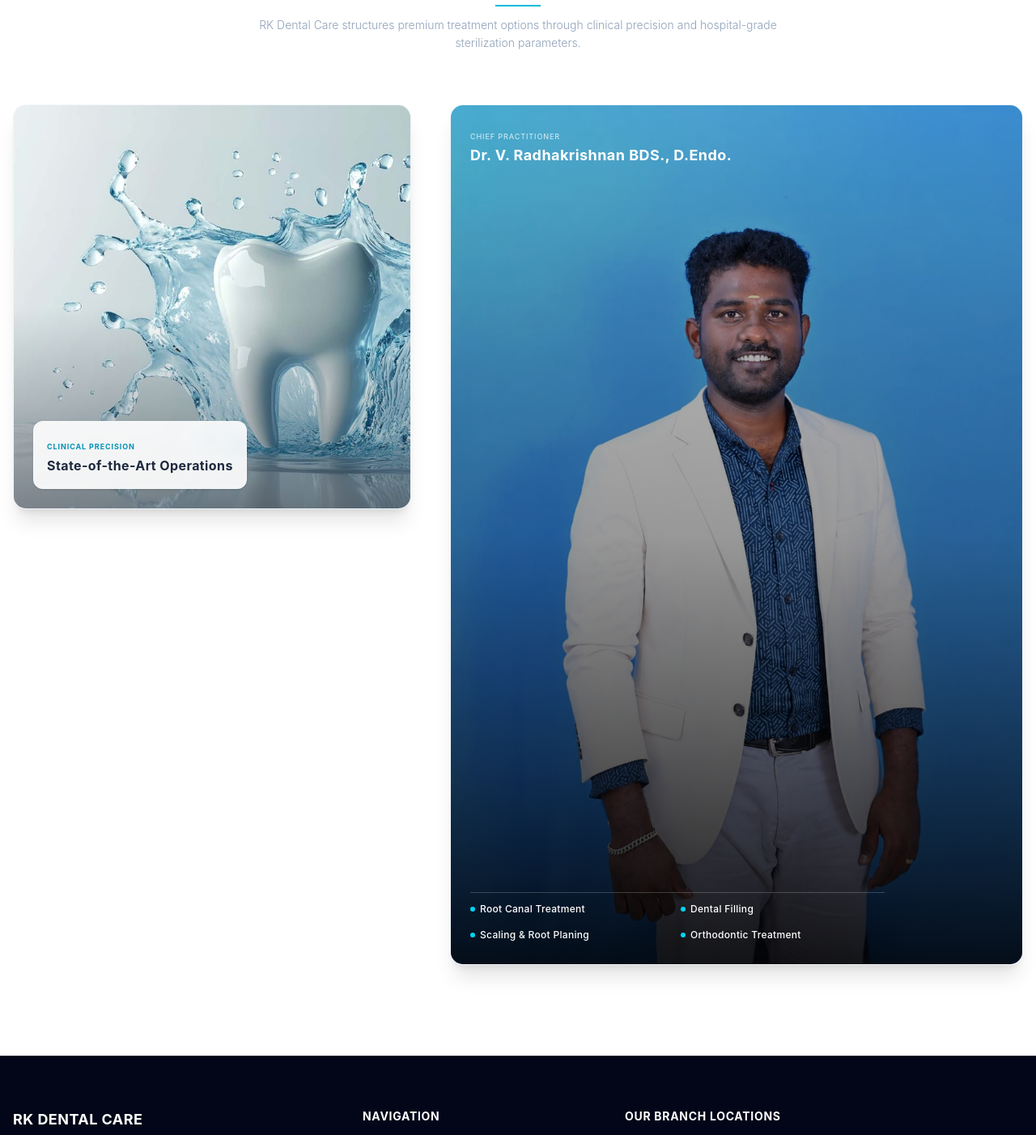
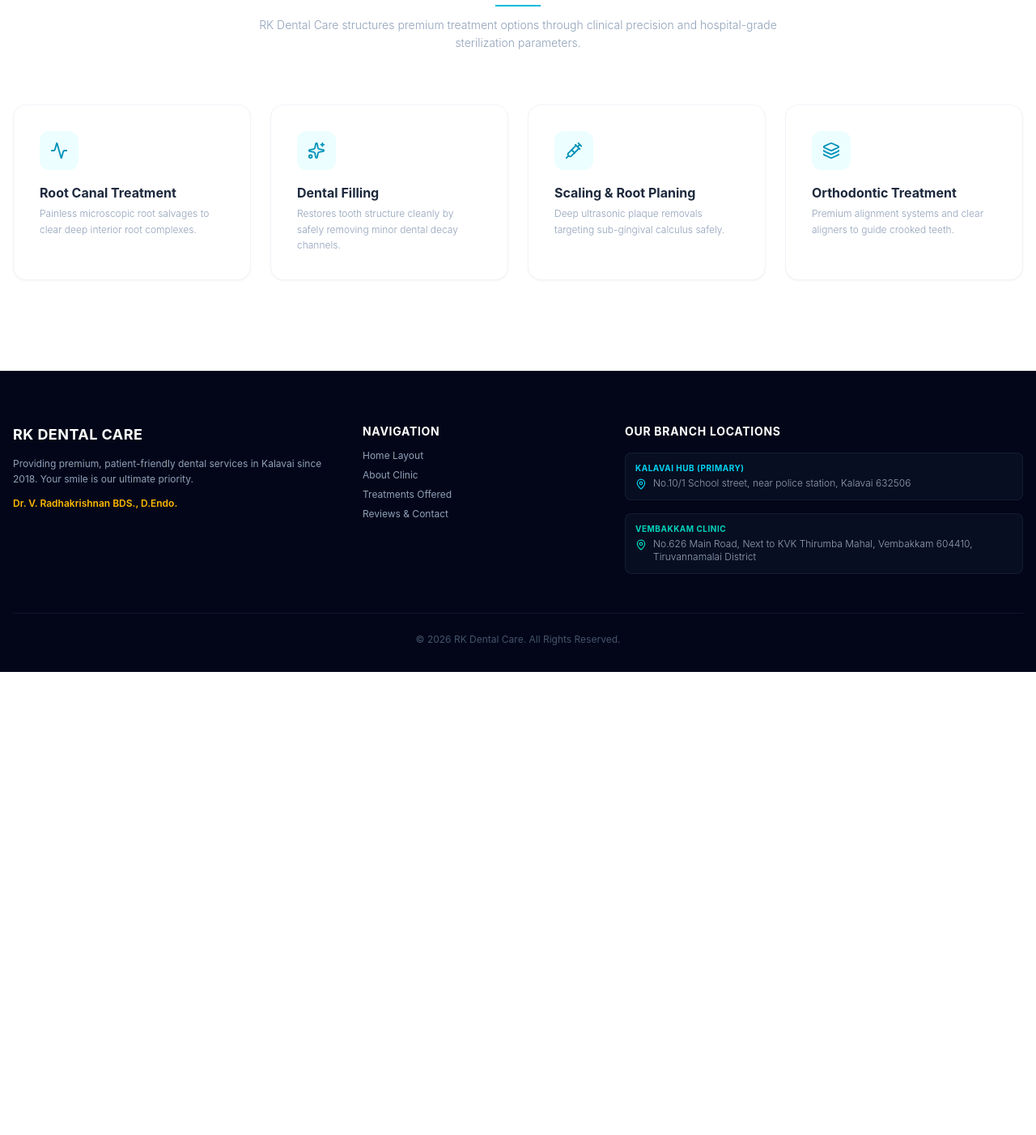
Before and after one commit to Md-zaidvs1/rk-dental-care, a React (Vite) app: page / in a window 1280 px wide. Shown: the part 1080-2482 px from the top of the page at 81% size. After the commit the page ends 1910 px from the top, so only its background shows below. Built offline with nearby package versions, Linux system fonts and the light colour scheme.

Commit message:
Fix: Overwrite split-panel variant with clear symmetric 10-service matrix grid

```diff
--- a/src/pages/Home.jsx
+++ b/src/pages/Home.jsx
@@ -1,6 +1,6 @@
 import React, { useState, useEffect } from 'react';
 import { Link } from 'react-router-dom';
-import { Clock, ShieldAlert, MapPin, Sparkles, Activity, Layers, Calendar, Phone, Syringe, ChevronRight } from 'lucide-react';
+import { Clock, ShieldAlert, MapPin, Sparkles, Activity, Layers, Calendar, Phone, Syringe } from 'lucide-react';
 
 // Secure local imports for your background slider assets
 import bgSlide1 from '../assets/Royalty.webp';
@@ -9,20 +9,11 @@ import bgSlide5 from '../assets/bg-5.webp';
 import bgSlide6 from '../assets/bg-6.jpg';
 import bgSlide7 from '../assets/bg-7.avif';
 
-// Secure local import for your main branding/overview images
-import rkDoctor from '../assets/rk.jpeg';
+// Secure local import for your clinical showcase asset
 import dentalEquipt from '../assets/dental-equipt.jpg';
-
-const homeFourServices = [
-  { id: "root-canal-treatment", name: "Root Canal Treatment", icon: Activity, desc: "Painless microscopic root salvages to clear deep interior root complexes." },
-  { id: "dental-filling", name: "Dental Filling", icon: Sparkles, desc: "Restores tooth structure cleanly by safely removing minor dental decay channels." },
-  { id: "scaling-and-root-planing", name: "Scaling & Root Planing", icon: Syringe, desc: "Deep ultrasonic plaque removals targeting sub-gingival calculus safely." },
-  { id: "orthodontic-treatment", name: "Orthodontic Treatment", icon: Layers, desc: "Premium alignment systems and clear aligners to guide crooked teeth." }
-];
 
 export default function Home({ openModal }) {
   const [currentSlide, setCurrentSlide] = useState(0);
-  const [hoveredServiceIdx, setHoveredServiceIdx] = useState(null);
 
   const localSlides = [
     bgSlide1,
@@ -43,7 +34,7 @@ export default function Home({ openModal }) {
   return (
     <div className="bg-white min-h-screen font-sans antialiased w-full overflow-x-hidden">
 
-      {/* 1. Dynamic Hero Slideshow Area — Fixed top-padding metrics for mobile viewports */}
+      {/* 1. Dynamic Hero Slideshow Area */}
       <section className="relative min-h-[500px] sm:min-h-[580px] md:min-h-[660px] bg-slate-950 flex items-center justify-center px-4 overflow-hidden">
         {localSlides.map((slideAsset, index) => (
           <div
@@ -56,7 +47,6 @@ export default function Home({ openModal }) {
         ))}
         <div className="absolute inset-0 bg-gradient-to-b from-slate-950/80 via-slate-900/90 to-transparent z-10"></div>
 
-        {/* Added responsive pt-24 padding to push content down on mobile views */}
         <div className="max-w-4xl mx-auto w-full relative z-20 text-center space-y-6 pt-24 pb-24 md:pt-16 md:pb-20 px-2">
           <span className="bg-cyan-500/20 text-cyan-300 border border-cyan-500/30 px-3 py-1 md:px-4 md:py-1.5 rounded-full text-[10px] md:text-xs font-semibold uppercase tracking-widest inline-block">
             Estd. 2018 | 7 Years of Dental Excellence
@@ -98,7 +88,7 @@ export default function Home({ openModal }) {
         </div>
       </section>
 
-      {/* 3. Split Services Section */}
+      {/* 3. Classic Simple 4-Grid Services Segment */}
       <section className="max-w-7xl mx-auto px-4 py-8 md:py-16 mb-12">
         <div className="text-center space-y-3 max-w-2xl mx-auto mb-12 md:mb-16">
           <h2 className="text-2xl md:text-4xl font-light text-slate-900 tracking-tight"> Our Service Keeps <span className="font-bold text-cyan-600">You Smile</span></h2>
@@ -106,75 +96,51 @@ export default function Home({ openModal }) {
           <p className="text-slate-400 text-xs md:text-sm font-light leading-relaxed">RK Dental Care structures premium treatment options through clinical precision and hospital-grade sterilization parameters.</p>
         </div>
 
-        {/* Two-Column Grid Setup */}
-        <div className="grid grid-cols-1 lg:grid-cols-12 gap-8 lg:gap-12 items-stretch">
+        <div className="grid grid-cols-1 md:grid-cols-2 lg:grid-cols-4 gap-6 text-left">
 
-          {/* Left Column: Clinical Equipment splash */}
-          <div className="lg:col-span-5 h-[350px] md:h-[500px] w-full rounded-2xl overflow-hidden shadow-xl border border-slate-100 relative group bg-slate-50">
-            <img src={dentalEquipt} alt="RK Dental Care Splash Graphic Artwork" className="w-full h-full object-cover transition-transform duration-700 ease-out group-hover:scale-102" />
-            <div className="absolute inset-0 bg-gradient-to-t from-slate-950/40 via-transparent to-transparent z-10"></div>
-            <div className="absolute bottom-4 left-4 md:bottom-6 md:left-6 z-20 text-left space-y-1 bg-white/90 backdrop-blur-xs p-3 md:p-4 rounded-xl border border-white/40 shadow-sm">
-              <span className="text-[9px] font-bold tracking-widest text-cyan-600 uppercase">Clinical Precision</span>
-              <h4 className="text-sm md:text-base font-bold tracking-wide text-slate-800 mt-0.5">State-of-the-Art Operations</h4>
+          {/* Service Block 1 */}
+          <Link to="/treatment/root-canal-treatment" className="bg-white p-8 rounded-2xl border border-slate-100 shadow-xs hover:border-cyan-500/30 hover:shadow-md transition duration-300 space-y-4 group">
+            <div className="w-12 h-12 rounded-xl bg-cyan-50 flex items-center justify-center text-cyan-600 group-hover:bg-cyan-500 group-hover:text-white transition">
+              <Activity size={22} />
             </div>
-          </div>
+            <div className="space-y-1">
+              <h4 className="font-bold text-slate-800 text-base">Root Canal Treatment</h4>
+              <p className="text-slate-400 text-xs font-light leading-relaxed">Painless microscopic root salvages to clear deep interior root complexes.</p>
+            </div>
+          </Link>
 
-          {/* Right Column: Premium Interactive Photo-Based Service Block */}
-          <div className="lg:col-span-7 rounded-2xl overflow-hidden border border-slate-100/60 shadow-xl relative group min-h-[450px] md:min-h-[500px]">
-            <img src={rkDoctor} alt="Dr. V. Radhakrishnan, RK Dental Care Chief Endodontist" className="w-full h-full object-cover" />
+          {/* Service Block 2 */}
+          <Link to="/treatment/dental-filling" className="bg-white p-8 rounded-2xl border border-slate-100 shadow-xs hover:border-cyan-500/30 hover:shadow-md transition duration-300 space-y-4 group">
+            <div className="w-12 h-12 rounded-xl bg-cyan-50 flex items-center justify-center text-cyan-600 group-hover:bg-cyan-500 group-hover:text-white transition">
+              <Sparkles size={22} />
+            </div>
+            <div className="space-y-1">
+              <h4 className="font-bold text-slate-800 text-base">Dental Filling</h4>
+              <p className="text-slate-400 text-xs font-light leading-relaxed">Restores tooth structure cleanly by safely removing minor dental decay channels.</p>
+            </div>
+          </Link>
 
-            {/* Dark vignette overlay */}
-            <div className="absolute inset-0 bg-gradient-to-b from-slate-950/20 via-black/40 to-black/90 z-10 group-hover:scale-101 transition duration-500" />
+          {/* Service Block 3 */}
+          <Link to="/treatment/scaling-and-root-planing" className="bg-white p-8 rounded-2xl border border-slate-100 shadow-xs hover:border-cyan-500/30 hover:shadow-md transition duration-300 space-y-4 group">
+            <div className="w-12 h-12 rounded-xl bg-cyan-50 flex items-center justify-center text-cyan-600 group-hover:bg-cyan-500 group-hover:text-white transition">
+              <Syringe size={22} />
+            </div>
+            <div className="space-y-1">
+              <h4 className="font-bold text-slate-800 text-base">Scaling & Root Planing</h4>
+              <p className="text-slate-400 text-xs font-light leading-relaxed">Deep ultrasonic plaque removals targeting sub-gingival calculus safely.</p>
+            </div>
+          </Link>
 
-            {/* Premium Doctor Metadata Badge */}
-            <div className="absolute top-4 left-4 md:top-6 md:left-6 z-30 space-y-0.5 text-left">
-              <span className="text-[9px] uppercase tracking-widest text-white/70 font-medium">Chief Practitioner</span>
-              <h4 className="text-base md:text-lg font-bold text-white tracking-wide">Dr. V. Radhakrishnan BDS., D.Endo.</h4>
+          {/* Service Block 4 */}
+          <Link to="/treatment/orthodontic-treatment" className="bg-white p-8 rounded-2xl border border-slate-100 shadow-xs hover:border-cyan-500/30 hover:shadow-md transition duration-300 space-y-4 group">
+            <div className="w-12 h-12 rounded-xl bg-cyan-50 flex items-center justify-center text-cyan-600 group-hover:bg-cyan-500 group-hover:text-white transition">
+              <Layers size={22} />
             </div>
-
-            {/* Interactive Grid of Service Badges with automated hover popups */}
-            <div className="absolute bottom-4 left-4 md:bottom-6 md:left-6 z-30 max-w-lg space-y-3 w-[calc(100%-2rem)] md:w-[calc(100%-3rem)]">
-              <div className="relative min-h-[60px] hidden md:block">
-                {homeFourServices.map((service, i) => {
-                  const Icon = service.icon;
-                  return (
-                    <Link
-                      to={`/treatment/${service.id}`}
-                      key={i}
-                      className="absolute bottom-0 left-0 flex items-center gap-3 p-3 rounded-lg border border-cyan-500/30 bg-cyan-950/90 backdrop-blur-sm shadow-xl transition duration-300 w-full text-left"
-                      style={{
-                        opacity: hoveredServiceIdx === i ? 1 : 0,
-                        visibility: hoveredServiceIdx === i ? 'visible' : 'hidden',
-                        transform: hoveredServiceIdx === i ? 'translateY(0)' : 'translateY(10px)',
-                        transition: 'opacity 0.3s, transform 0.3s, visibility 0s 0.3s'
-                      }}
-                    >
-                      <div className="w-9 h-9 rounded-lg bg-cyan-500 flex items-center justify-center text-white shrink-0"><Icon className="w-4 h-4" /></div>
-                      <p className="text-slate-100 text-xs font-light leading-relaxed">{service.desc}</p>
-                      <ChevronRight size={16} className="text-cyan-400 ml-auto shrink-0" />
-                    </Link>
-                  );
-                })}
-              </div>
-
-              {/* Menu links triggers */}
-              <div className="grid grid-cols-2 gap-2 pt-2 border-t border-white/20 text-left">
-                {homeFourServices.map((service, i) => (
-                  <Link
-                    key={i}
-                    to={`/treatment/${service.id}`}
-                    className="flex items-center gap-1 md:gap-1.5 text-[11px] md:text-xs text-white hover:text-cyan-400 font-medium tracking-wide transition duration-300 py-1"
-                    onMouseEnter={() => setHoveredServiceIdx(i)}
-                    onMouseLeave={() => setHoveredServiceIdx(null)}
-                  >
-                    <div className="w-1.5 h-1.5 rounded-full bg-cyan-400 shrink-0" />
-                    <span className="truncate">{service.name}</span>
-                  </Link>
-                ))}
-              </div>
+            <div className="space-y-1">
+              <h4 className="font-bold text-slate-800 text-base">Orthodontic Treatment</h4>
+              <p className="text-slate-400 text-xs font-light leading-relaxed">Premium alignment systems and clear aligners to guide crooked teeth.</p>
             </div>
-
-          </div>
+          </Link>
 
         </div>
       </section>
```
